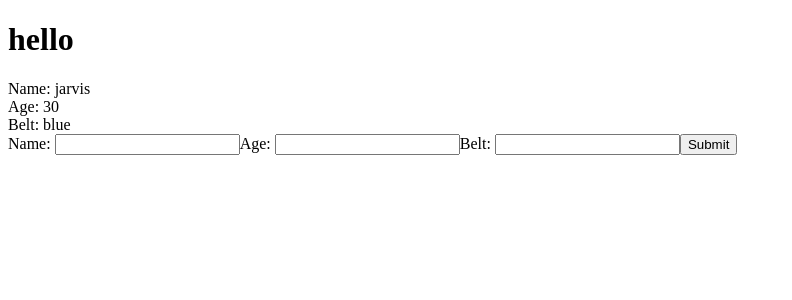
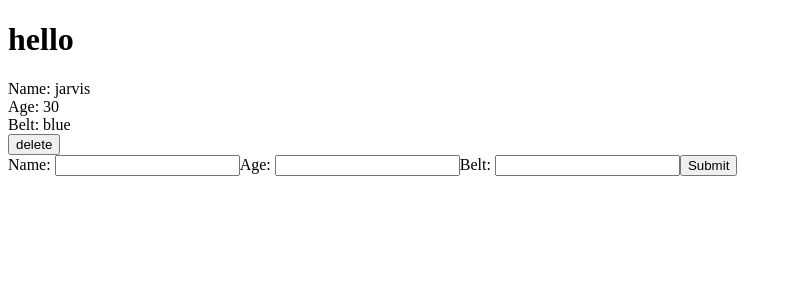
Before and after one commit to jainvishal520/React-Redux-basics-revision, a React (Create React App) app in the folder myapp/: page / in a window 1280 px wide. Shown: the top 300 px of the page, without its empty margins (0-792 px from the left). Built offline with nearby package versions, Linux system fonts and the light colour scheme.

Commit message:
life cycle methods

```diff
--- a/myapp/src/App.js
+++ b/myapp/src/App.js
@@ -21,11 +21,27 @@ class App extends Component {
     })
   }
 
+  deleteNinja = (id) => {
+    const ninjas = this.state.ninjas.filter((ninja) => {
+      return ninja.id !== id
+    });
+    this.setState({ninjas})
+  }
+
+  componentDidMount(){
+    console.log("mounted")
+  }
+
+  componentDidUpdate(prevProps, prevState){
+    console.log("Upadted");
+    console.log(prevProps, prevState)
+  }
+
   render() {
     return (
       <div>
         <h1>hello</h1>
-        <Ninjas ninjas={this.state.ninjas} />
+        <Ninjas ninjas={this.state.ninjas} deleteNinja={this.deleteNinja} />
         <AddNinja addNinja={this.addNinja}/>
       </div>
     );
--- a/myapp/src/Ninjas.js
+++ b/myapp/src/Ninjas.js
@@ -9,7 +9,7 @@ import React from 'react';
 
 //extract variables from props using destructuring directly
 // from parameter
-const Ninjas = ({ninjas}) => {
+const Ninjas = ({ninjas, deleteNinja}) => {
 
         //extract variables from props using destructuring
         // const {ninjas} = props;
@@ -19,6 +19,7 @@ const Ninjas = ({ninjas}) => {
                     <div>Name:  {ninja.name}</div>
                     <div>Age: {ninja.age}</div>
                     <div>Belt: {ninja.belt}</div>
+                    <button onClick={() => deleteNinja(ninja.id)}>delete</button>
                 </div>
             ) : null
         })
```
